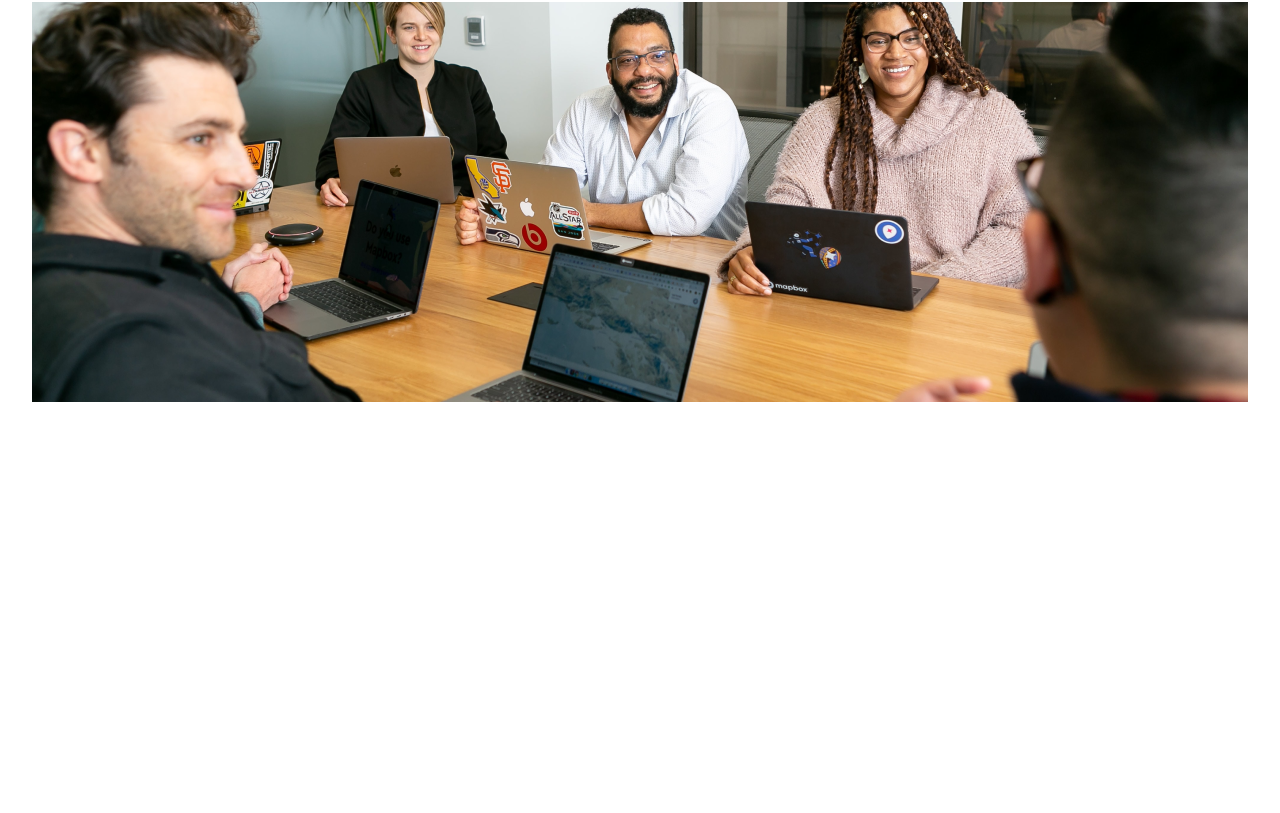
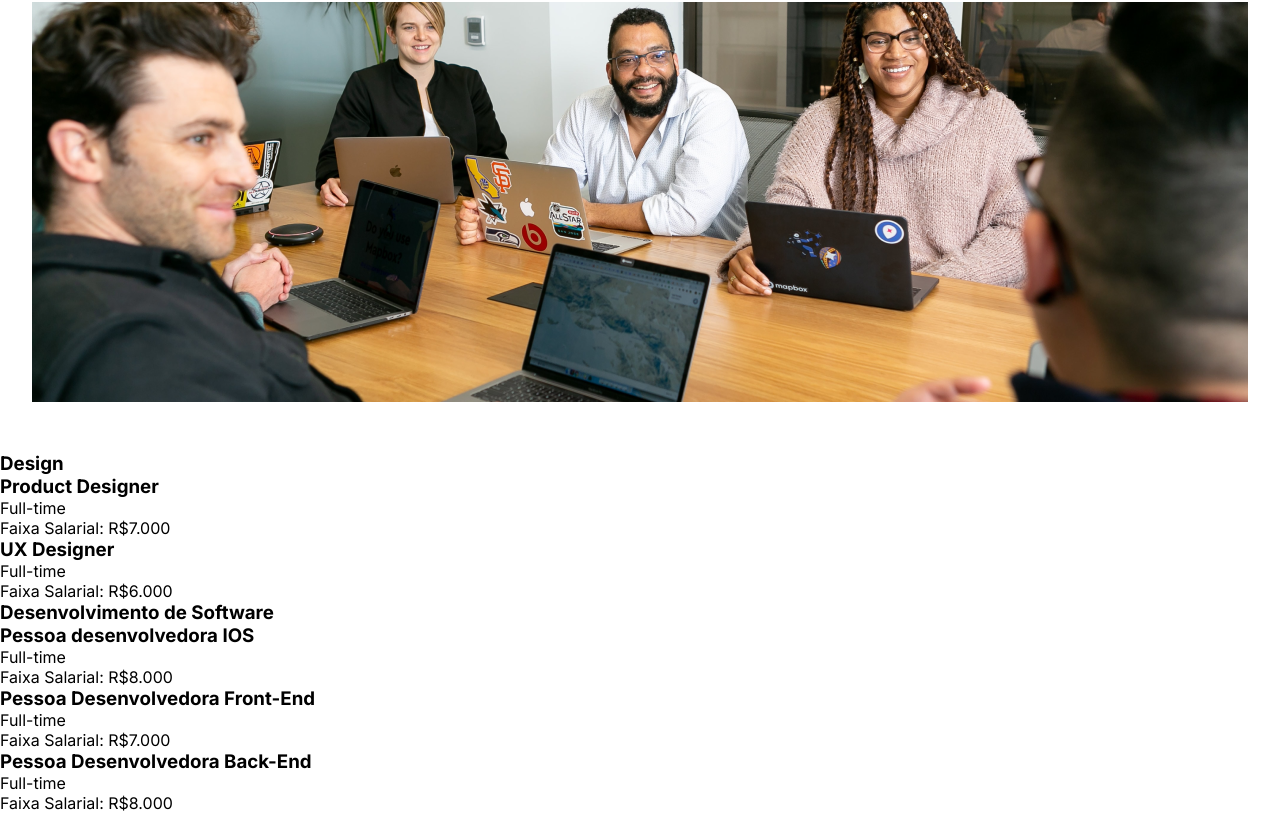
Before and after one commit to RodrigoHarder/7doc-html-css, a plain HTML site: page index.html in a window 1280 px wide. Shown: the part 1151-1964 px from the top of the page. Before the commit the page ends 1603 px from the top, so only its background shows below. Drawn offline with Linux system fonts and the light colour scheme.

Commit message:
Adicionando seção de vagas

```diff
--- a/index.html
+++ b/index.html
@@ -59,6 +59,49 @@
                 <img src="./imagens/banner.png" alt="imagem de uma sala de reunião com pessoas ao redor de uma mesa" class="imagem-banner">
             </div>
         </section>
+        <section class="quarta-secao">
+            <div class="parte-design">
+                <h3 class="conteudo-design-titulo">Design</h3>
+                <div class="funcao">
+                    <h3 class="titulo-secao">Product Designer</h3>
+                    <div class="secao-infos">
+                        <p class="secao-infos-texto">Full-time</p>
+                        <p class="secao-infos-texto">Faixa Salarial: R$7.000</p>
+                    </div>
+                </div>
+                <div class="funcao">
+                    <h3 class="titulo-secao">UX Designer</h3>
+                    <div class="secao-infos">
+                        <p class="secao-infos-texto">Full-time</p>
+                        <p class="secao-infos-texto">Faixa Salarial: R$6.000</p>
+                    </div>
+                </div>
+            </div>
+            <div class="parte-software">
+                <h3 class="conteudo-design-titulo">Desenvolvimento de Software</h3>
+                <div class="funcao">
+                    <h3 class="titulo-secao">Pessoa desenvolvedora IOS</h3>
+                    <div class="secao-infos">
+                        <p class="secao-infos-texto">Full-time</p>
+                        <p class="secao-infos-texto">Faixa Salarial: R$8.000</p>
+                    </div>
+                </div>
+                <div class="funcao">
+                    <h3 class="titulo-secao">Pessoa Desenvolvedora Front-End</h3>
+                    <div class="secao-infos">
+                        <p class="secao-infos-texto">Full-time</p>
+                        <p class="secao-infos-texto">Faixa Salarial: R$7.000</p>
+                    </div>
+                </div>
+                <div class="funcao">
+                    <h3 class="titulo-secao">Pessoa Desenvolvedora Back-End</h3>
+                    <div class="secao-infos">
+                        <p class="secao-infos-texto">Full-time</p>
+                        <p class="secao-infos-texto">Faixa Salarial: R$8.000</p>
+                    </div>
+                </div>
+            </div>
+        </section>
     </main>
     <footer class="rodape"></footer>
 </body>
```
